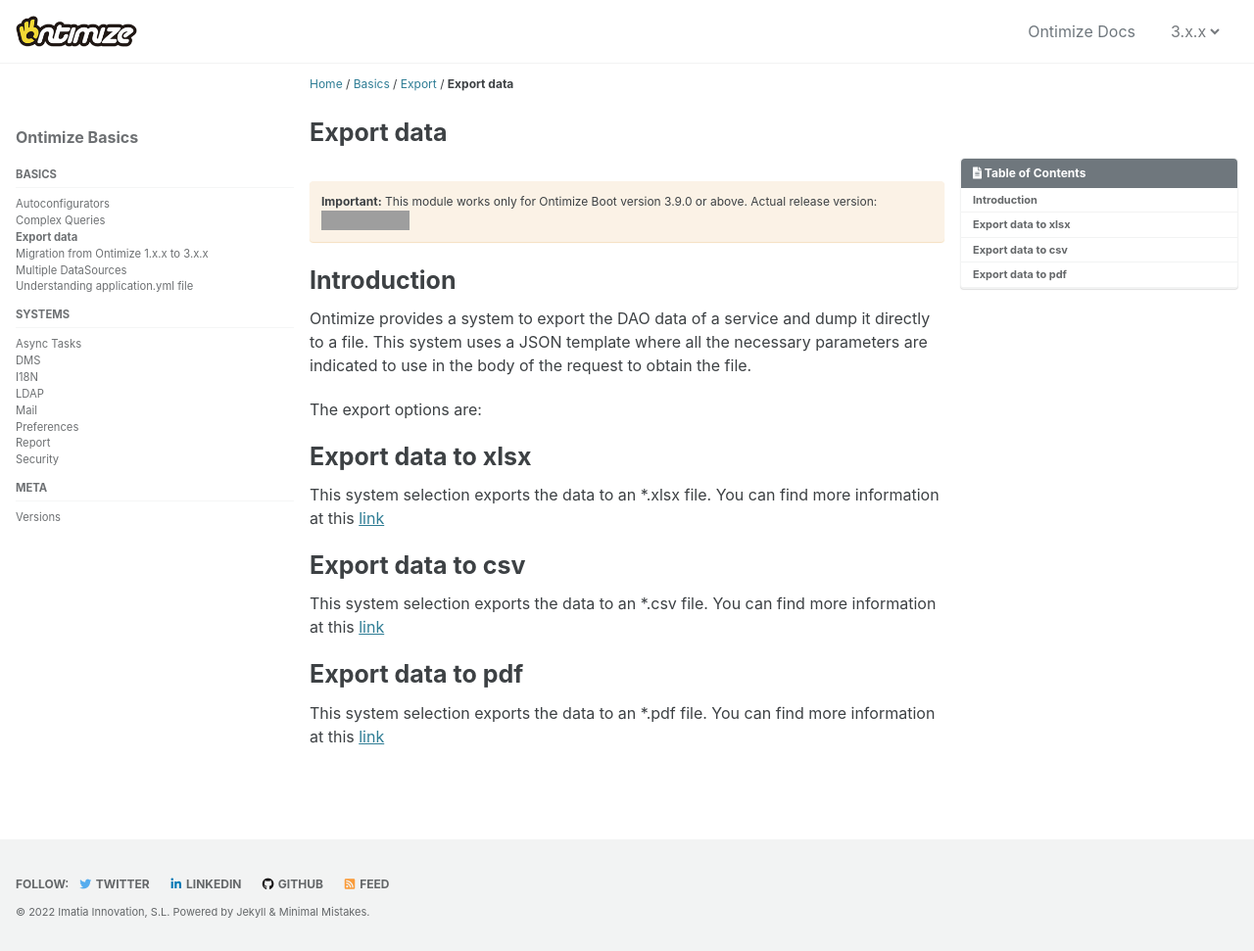
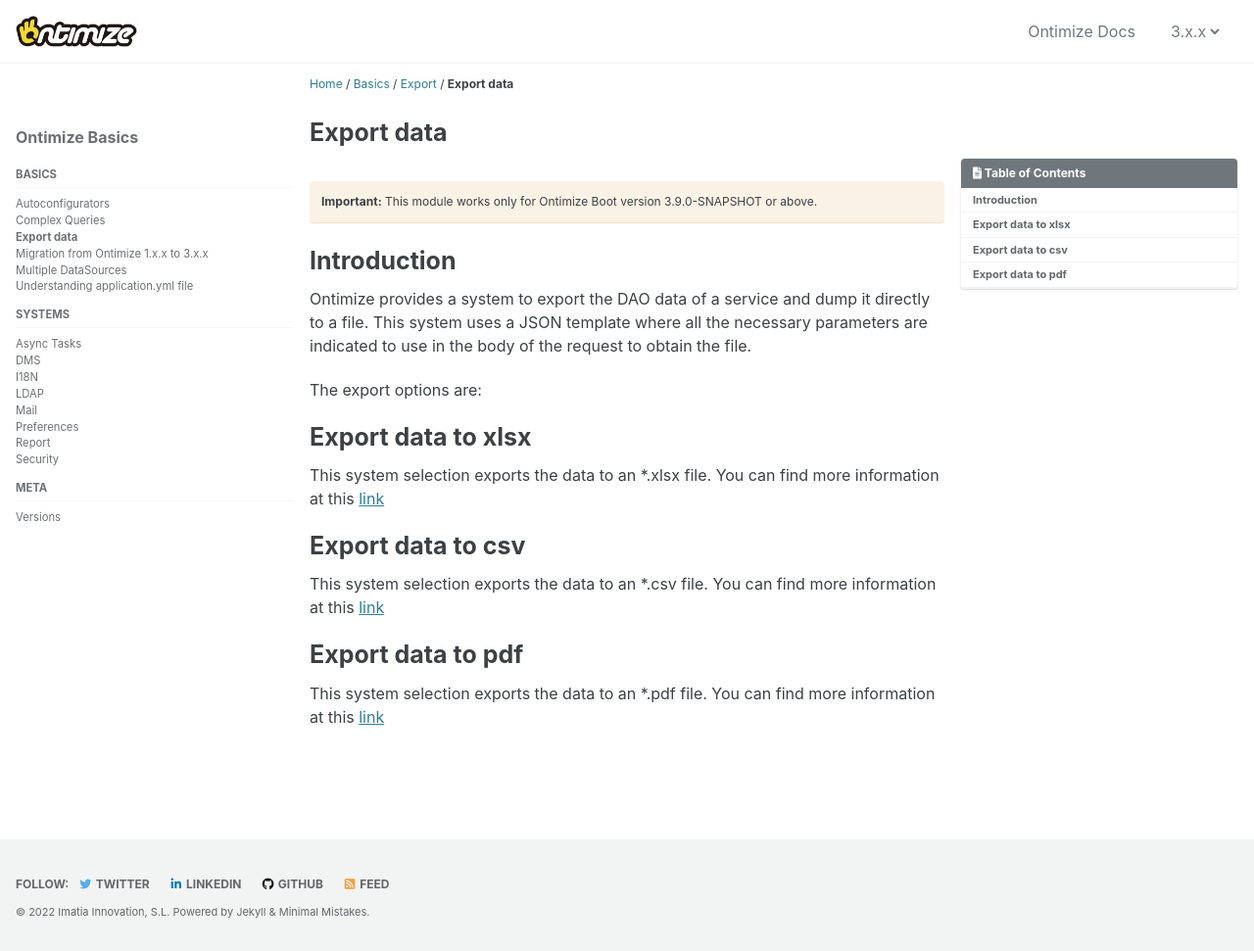
Before and after one commit to ontimize/ontimize-boot, a Jekyll site: the page built from _pages/export/basics_exportdata.md, in a window 1280 px wide and 971 px high. Shown: the whole window at 98% size. Built offline with Jekyll 4.4.1, drawn with Linux system fonts in a browser that asks for light colours; cached includes are drawn as plain includes; grey boxes are pictures that could not be loaded.

Commit message:
modified version

```diff
--- a/_pages/export/basics_exportdata.md
+++ b/_pages/export/basics_exportdata.md
@@ -12,7 +12,7 @@
 ---
 
 
-**Important:** This module works only for Ontimize Boot version 3.9.0 or above. Actual release version: [![Ontimize Boot](https://img.shields.io/maven-central/v/com.ontimize.boot/ontimize-boot?label=Ontimize%20boot&style=plastic)](https://maven-badges.herokuapp.com/maven-central/com.ontimize.boot/ontimize-boot)
+**Important:** This module works only for Ontimize Boot version 3.9.0-SNAPSHOT or above.
 {: .notice--warning}
 
 # Introduction
```
Also changed, not shown: _pages/export/basics_csvexport.md (+1 -1 lines), _pages/export/basics_excelexport.md (+1 -1 lines), _pages/export/basics_pdfexport.md (+1 -1 lines).
